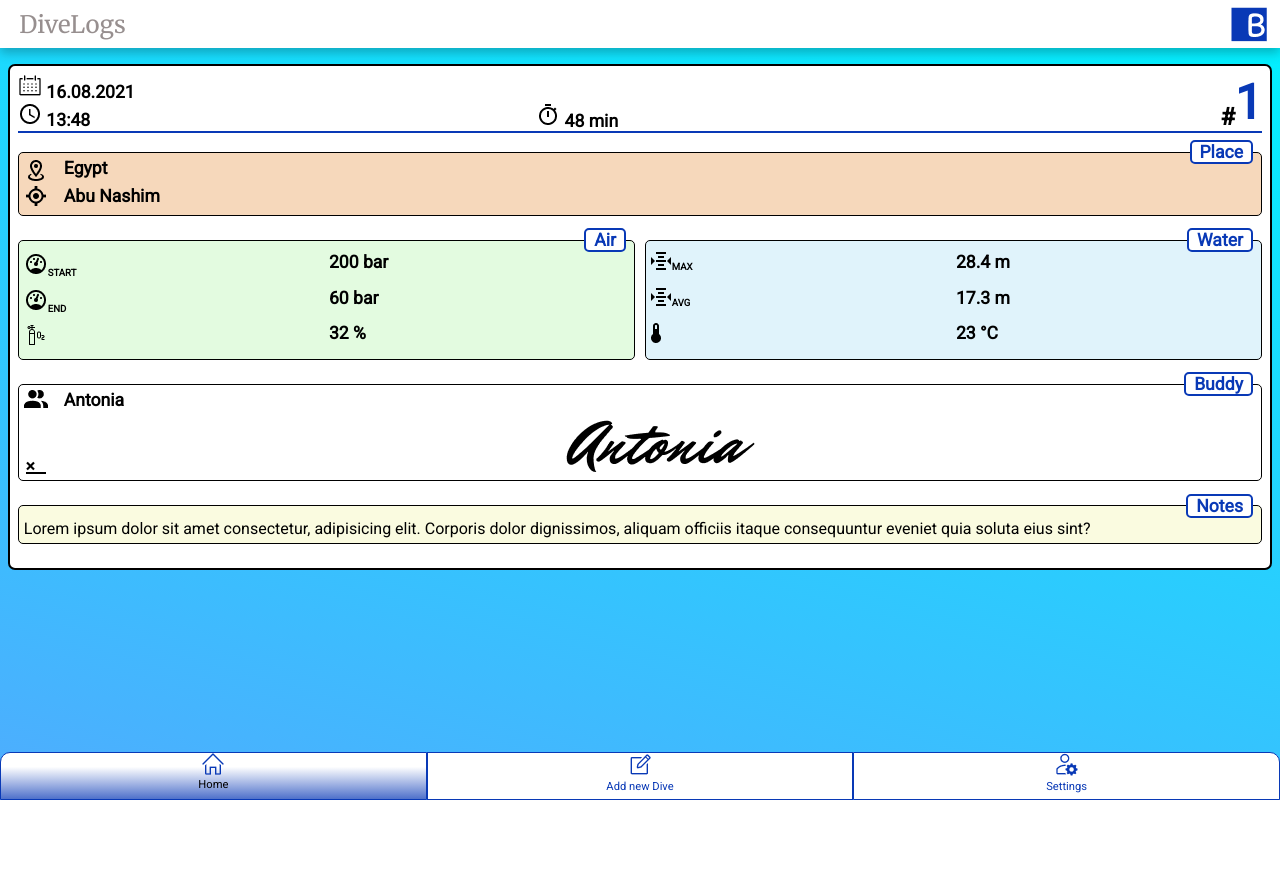
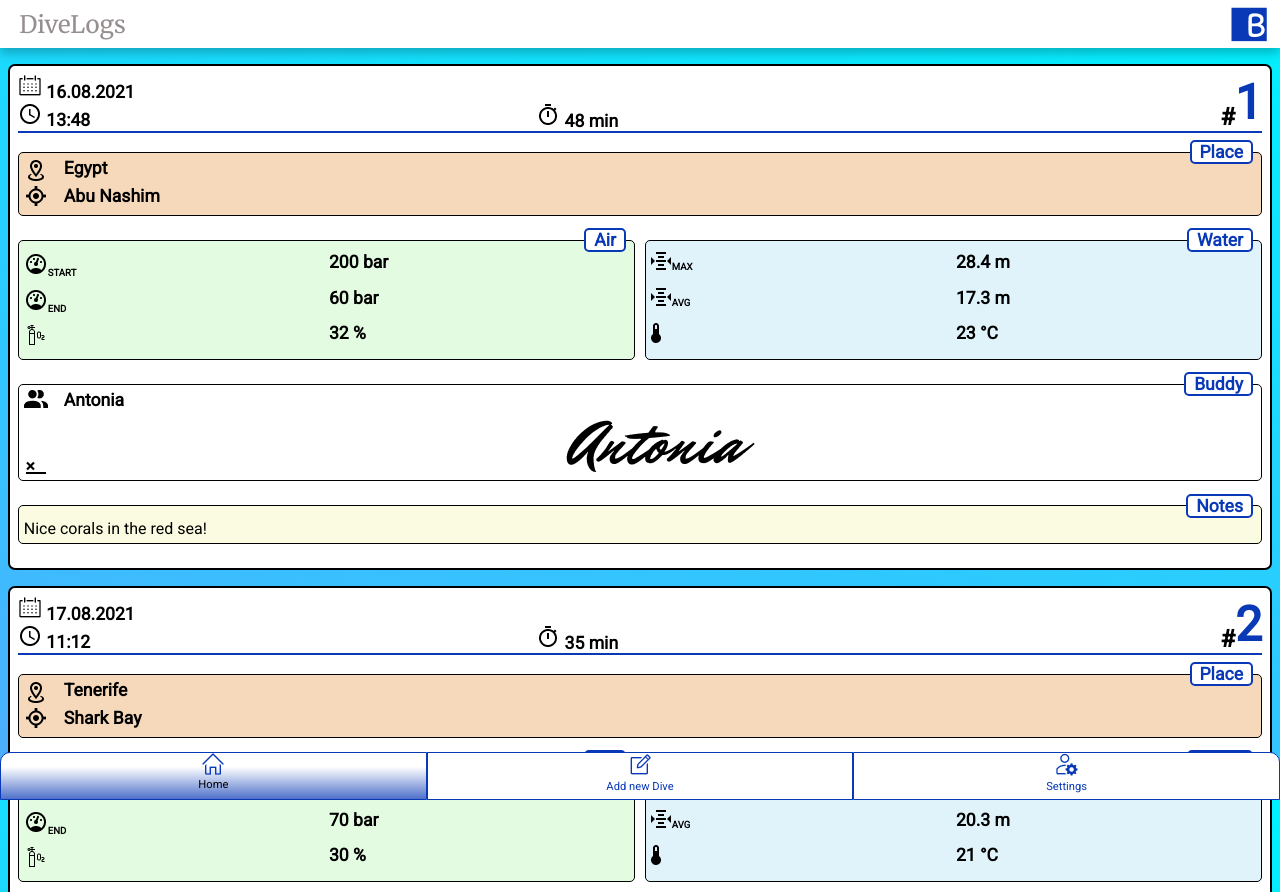
Before and after one commit to thomasmueller87/capstone-project, a React (Vite) app in the folder client/: page / in a window 1280 px wide. Shown: the top 892 px of the page. Before the commit the page ends 800 px from the top, so only its background shows below. Built offline with nearby package versions, Linux system fonts and the light colour scheme.

Commit message:
Home is showing 3 cards, Database LogCard added

```diff
--- a/client/src/App.jsx
+++ b/client/src/App.jsx
@@ -1,16 +1,21 @@
 import { Route, Routes, NavLink } from 'react-router-dom';
+import { useState } from 'react';
 import Navbar from './components/Navbar';
 import Home from './pages/Home';
 import Create from './pages/Create';
 import Settings from './pages/Settings';
 import styled from 'styled-components';
+import { logData } from './components/LogData';
 
 function App() {
+  const [logs, setLogs] = useState([...logData]);
+  console.log(logs);
+
   return (
     <div className='App'>
       <BackgroundWrap>
         <Routes>
-          <Route path='/' element={<Home />} />
+          <Route path='/' element={<Home logs={logs} />} />
           <Route path='create' element={<Create />} />
           <Route path='settings' element={<Settings />} />
         </Routes>
--- a/client/src/components/LogCard.jsx
+++ b/client/src/components/LogCard.jsx
@@ -7,45 +7,28 @@ import Air from './card/Air';
 import Water from './card/Water';
 import Buddy from './card/Buddy';
 
-const initialLog = {
-  id: 1,
-  date: '16.08.2021',
-  time: '13:48',
-  duration: '48',
-  country: 'Egypt',
-  spot: 'Abu Nashim',
-  airStart: '200',
-  airEnd: '60',
-  airEan: '32',
-  waterDepthMax: '28.4',
-  waterDepthAvg: '17.3',
-  waterTemp: '23',
-  notes:
-    'Lorem ipsum dolor sit amet consectetur, adipisicing elit. Corporis dolor dignissimos, aliquam officiis itaque consequuntur eveniet quia soluta eius sint?',
-  buddy: 'Antonia',
-};
-
-function LogCard() {
+function LogCard({ data }) {
+  console.log(data);
   return (
     <CardContainer>
-      <Title logData={initialLog} />
+      <Title logData={data} />
 
       <CardGrid>
         <div className='card-container'>
           <div className='place'>
-            <Place label='Place' logData={initialLog} />
+            <Place label='Place' logData={data} />
           </div>
           <div className='air'>
-            <Air label='Air' logData={initialLog} />
+            <Air label='Air' logData={data} />
           </div>
           <div className='water'>
-            <Water label='Water' logData={initialLog} />
+            <Water label='Water' logData={data} />
           </div>
           <div className='buddy'>
-            <Buddy label='Buddy' logData={initialLog} />
+            <Buddy label='Buddy' logData={data} />
           </div>
           <div className='notes'>
-            <Notes label='Notes' logData={initialLog} />
+            <Notes label='Notes' logData={data} />
           </div>
         </div>
       </CardGrid>
--- /dev/null
+++ b/client/src/components/LogData.js
@@ -0,0 +1,53 @@
+const logData = [
+  {
+    id: 1,
+    date: '16.08.2021',
+    time: '13:48',
+    duration: '48',
+    country: 'Egypt',
+    spot: 'Abu Nashim',
+    airStart: '200',
+    airEnd: '60',
+    airEan: '32',
+    waterDepthMax: '28.4',
+    waterDepthAvg: '17.3',
+    waterTemp: '23',
+    notes: 'Nice corals in the red sea!',
+    buddy: 'Antonia',
+  },
+  {
+    id: 2,
+    date: '17.08.2021',
+    time: '11:12',
+    duration: '35',
+    country: 'Tenerife',
+    spot: 'Shark Bay',
+    airStart: '220',
+    airEnd: '70',
+    airEan: '30',
+    waterDepthMax: '35.3',
+    waterDepthAvg: '20.3',
+    waterTemp: '21',
+    notes:
+      'Tenerife is not only a nice island. Also the ocean around has a lot ot offer :)',
+    buddy: 'Dirk',
+  },
+  {
+    id: 3,
+    date: '20.09.2021',
+    time: '06:00',
+    duration: '50',
+    country: 'Germany',
+    spot: 'Hemmoor',
+    airStart: '210',
+    airEnd: '45',
+    airEan: '21',
+    waterDepthMax: '41.5',
+    waterDepthAvg: '25.4',
+    waterTemp: '6',
+    notes:
+      'Yeah, German seas are very cold! I would recommend a dry suit next time!',
+    buddy: 'Heinz',
+  },
+];
+export { logData };
--- a/client/src/pages/Home.jsx
+++ b/client/src/pages/Home.jsx
@@ -1,11 +1,17 @@
 import Header from '../components/Header';
 import LogCard from '../components/LogCard';
 
-export default function Home() {
+export default function Home({ logs }) {
   return (
     <>
       <Header title='DiveLogs' />
-      <LogCard />
+
+      {/* {logs.map((log, index) => (
+        <h1 key={index}>{log.id}</h1>
+      ))} */}
+      {logs.map((log, index) => (
+        <LogCard key={index} data={log} />
+      ))}
     </>
   );
 }
```
